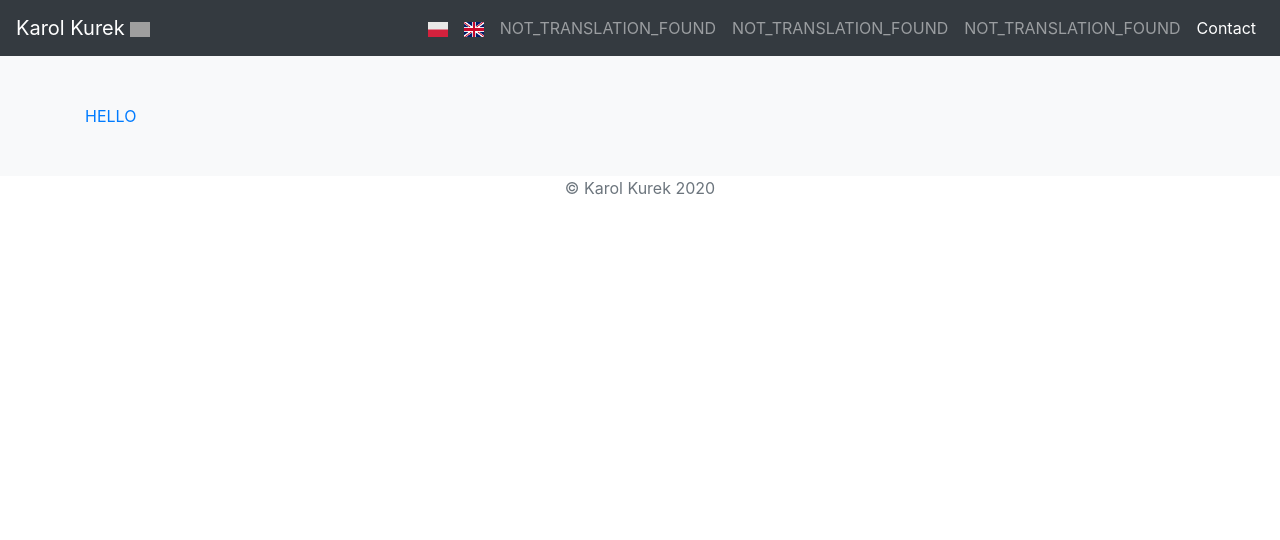
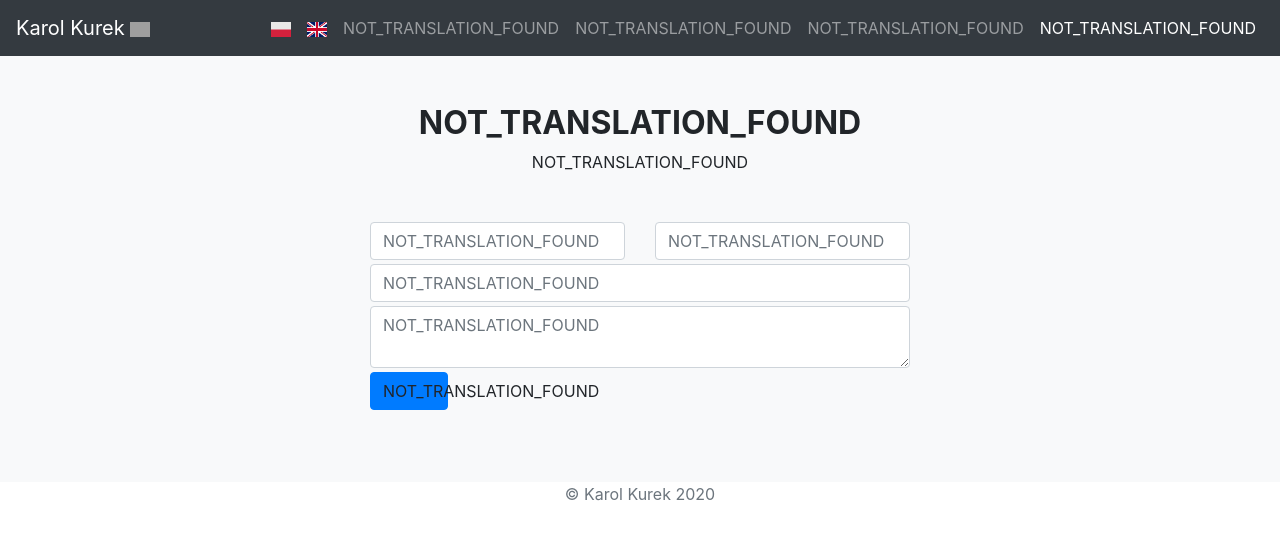
Before and after one commit to Redysz/portfolio-test-project, a Django app: page /contact/ in a window 1280 px wide. Shown: the top 540 px of the page. Run offline with Django 3.2, Linux system fonts and the light colour scheme; data that the repository does not hold is empty; some libraries are stand-ins or nearby versions; grey boxes are pictures that could not be loaded.

Commit message:
Contact form

```diff
--- a/blog/traslation_manager.py
+++ b/blog/traslation_manager.py
@@ -53,13 +53,22 @@
     global_translations['Resume'] = translator.get_translation('TR_RESUME')
     global_translations['Flag'] = translator.get_translation('TR_FLAG_FILE')
     global_translations['Blog'] = translator.get_translation('TR_BLOG')
+    global_translations['ContactTab'] = translator.get_translation('TR_CONTACT_TAB')
     global_translations['TR_CV_FILENAME'] = translator.get_translation('TR_CV_FILENAME')
     global_translations['Donate'] = translator.get_translation('TR_DONATE_BUTTON')
     global_translations['Projects'] = translator.get_translation('TR_PROJECTS')
-    global_translations['More'] = translator.get_translation('TR_MORE')
     global_translations['More'] = translator.get_translation('TR_MORE')
     global_translations['BackToProjects'] = translator.get_translation('TR_BACK_TO_PROJECTS')
     global_translations['ProjectDescription'] = translator.get_translation('TR_PROJECT_DESCRIPTION')
     global_translations['ProjectDetails'] = translator.get_translation('TR_PROJECT_DETAILS')
     global_translations['Gallery'] = translator.get_translation('TR_GALLERY')
     global_translations['Newest'] = translator.get_translation('TR_NEWEST')
+    global_translations['ContactTitle'] = translator.get_translation('TR_CONTACT_TITLE')
+    global_translations['ContactError'] = translator.get_translation('TR_CONTACT_ERROR')
+    global_translations['EmailSuccess'] = translator.get_translation('TR_EMAIL_SUCCESS')
+    global_translations['ContactMe'] = translator.get_translation('TR_CONTACT_ME')
+    global_translations['YourName'] = translator.get_translation('TR_YOUR_NAME')
+    global_translations['YourEmail'] = translator.get_translation('TR_YOUR_EMAIL')
+    global_translations['Subject'] = translator.get_translation('TR_SUBJECT')
+    global_translations['YourMessage'] = translator.get_translation('TR_YOUR_MESSAGE')
+    global_translations['Send'] = translator.get_translation('TR_SEND')
--- a/jobs/templates/jobs/contact.html
+++ b/jobs/templates/jobs/contact.html
@@ -5,12 +5,66 @@
 {% load static %}
 <div class="album py-5 bg-light">
     <div class="container">
+
+    <section class="mb-4">
+        <h2 class="h1-responsive font-weight-bold text-center">{{ translations.ContactMe }}</h2>
+        <p class="text-center w-responsive mx-auto mb-5">{{ translations.ContactTitle }}</p>
+
         <div class="row">
-            <div class="col-md-12">
-                <a href="{% url 'send_email_view' %}">HELLO</a>
+            <div class="col-md-3">
+                <!--Placeholder-->
             </div>
+            <div class="col-md-6 mb-md-0 mb-5">
+                <form id="contact-form" method="POST" action="{% url 'send_email_view' %}">
+                    {% csrf_token %}
+                    <div class="row">
+                        <div class="col-md-6">
+                            <div class="md-form mb-1">
+                                <input type="text" id="sender" name="sender" class="form-control" placeholder="{{ translations.YourName }}">
+                            </div>
+                        </div>
+
+                        <div class="col-md-6">
+                            <div class="md-form mb-1">
+                                <input type="text" id="sender_email" name="sender_email" class="form-control" placeholder="{{ translations.YourEmail }}">
+                            </div>
+                        </div>
+                    </div>
+
+                    <div class="row">
+                        <div class="col-md-12">
+                            <div class="md-form mb-1">
+                                <input type="text" id="subject" name="subject" class="form-control" placeholder="{{ translations.Subject }}">
+                            </div>
+                        </div>
+                    </div>
+
+                    <div class="row">
+                        <div class="col-md-12">
+                            <div class="md-form mb-1">
+                                <textarea id="message" name="message" rows="2" class="form-control md-textarea" placeholder="{{ translations.YourMessage }}"></textarea>
+                            </div>
+
+                        </div>
+                    </div>
+
+                </form>
+
+                <div class="text-center text-md-left">
+                    <a class="btn btn-primary" onclick="document.getElementById('contact-form').submit();" style="width: 78px;">{{ translations.Send }}</a>
+                </div>
+            </div>
+
+            <div class="col-md-3">
+                <!--Placeholder-->
+            </div>
+
+
         </div>
+
+    </section>
     </div>
 </div>
 
+
 {% endblock %}
--- a/jobs/views.py
+++ b/jobs/views.py
@@ -47,4 +47,17 @@
     return render(request, 'jobs/contact.html', {'translations': global_translations})
 
 def send_email_view(request):
+    if request.method == 'POST':
+        if not request.POST['subject'] or not request.POST['message'] or not request.POST['sender_email'] or not request.POST['sender']:
+            return render(request, 'jobs/contact.html',
+                          {'translations': global_translations, 'error': global_translations['ContactError']})
+        subject = request.POST['subject']
+        message = request.POST['message']
+        sender_email = request.POST['sender_email']
+        sender = request.POST['sender']
+        send_mail(subject, sender_email+'\n'+sender+'\n'+message, 'innekontopocztowe@gmail.com', ['karol.kurek.projects@gmail.com'],
+            fail_silently=False,
+        )
+        return render(request, 'jobs/contact.html',
+                      {'translations': global_translations, 'success': global_translations['EmailSuccess']})
     return render(request, 'jobs/contact.html', {'translations': global_translations})
--- a/portfolio/templates/base.html
+++ b/portfolio/templates/base.html
@@ -60,7 +60,7 @@
                 <a class="nav-item nav-link" href="{% static translations.TR_CV_FILENAME %}">{{ translations.Resume }}</a>
                 <a class="nav-item nav-link {% if request.resolver_match.view_name == 'allprojects' or request.resolver_match.view_name == 'project_detail' %}active{% endif %}" href="{% url 'allprojects' %}">{{ translations.Projects }}</a>
                 <a class="nav-item nav-link {% if request.resolver_match.view_name == 'donate' %}active{% endif %}" href="{% url 'donate' %}">{{ translations.Donate }}</a>
-                <a class="nav-item nav-link {% if request.resolver_match.view_name == 'contact' %}active{% endif %}" href="{% url 'contact' %}">Contact</a>
+                <a class="nav-item nav-link {% if request.resolver_match.view_name == 'contact' %}active{% endif %}" href="{% url 'contact' %}">{{ translations.ContactTab }}</a>
             </div>
         </div>
     </nav>
--- a/portfolio/urls.py
+++ b/portfolio/urls.py
@@ -12,5 +12,5 @@
     path('', jobs.views.home, name='home'),
     path('donate/', jobs.views.donate, name='donate'),
     path('contact/', jobs.views.contact, name='contact'),
-    path('aaaaaa/', jobs.views.send_email_view, name='send_email_view'),
+    path('contact/', jobs.views.send_email_view, name='send_email_view'),
 ] + static(settings.MEDIA_URL, document_root=settings.MEDIA_ROOT)
```
